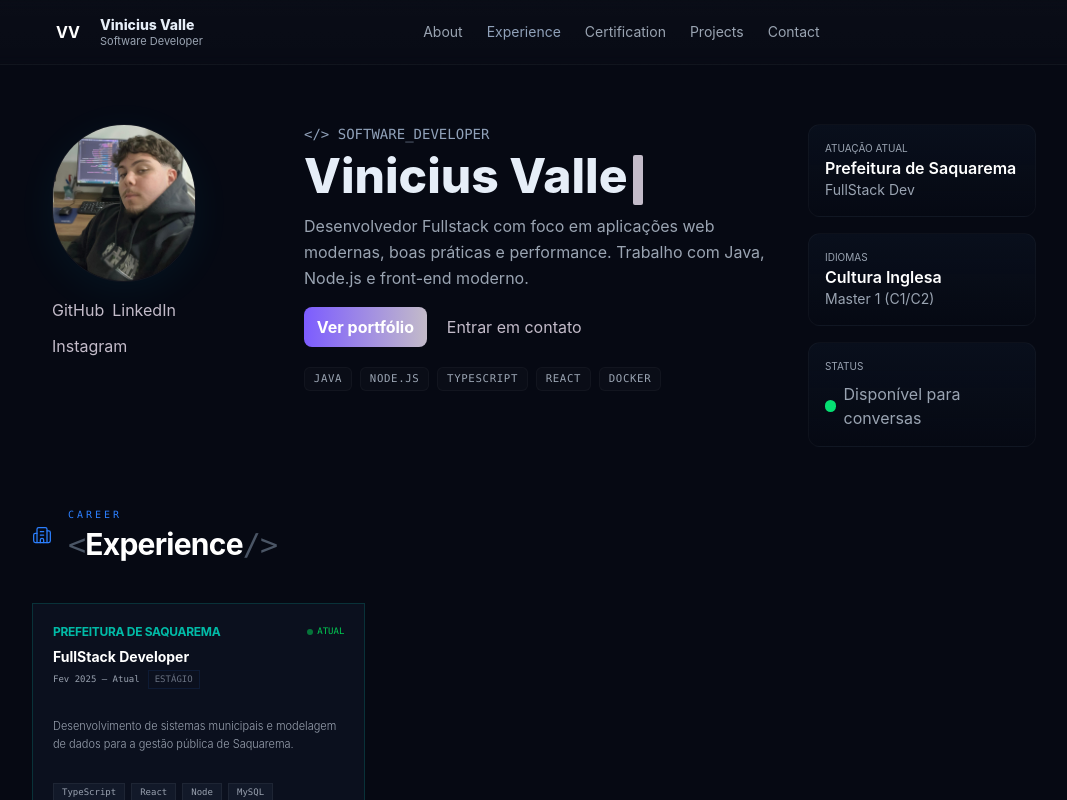
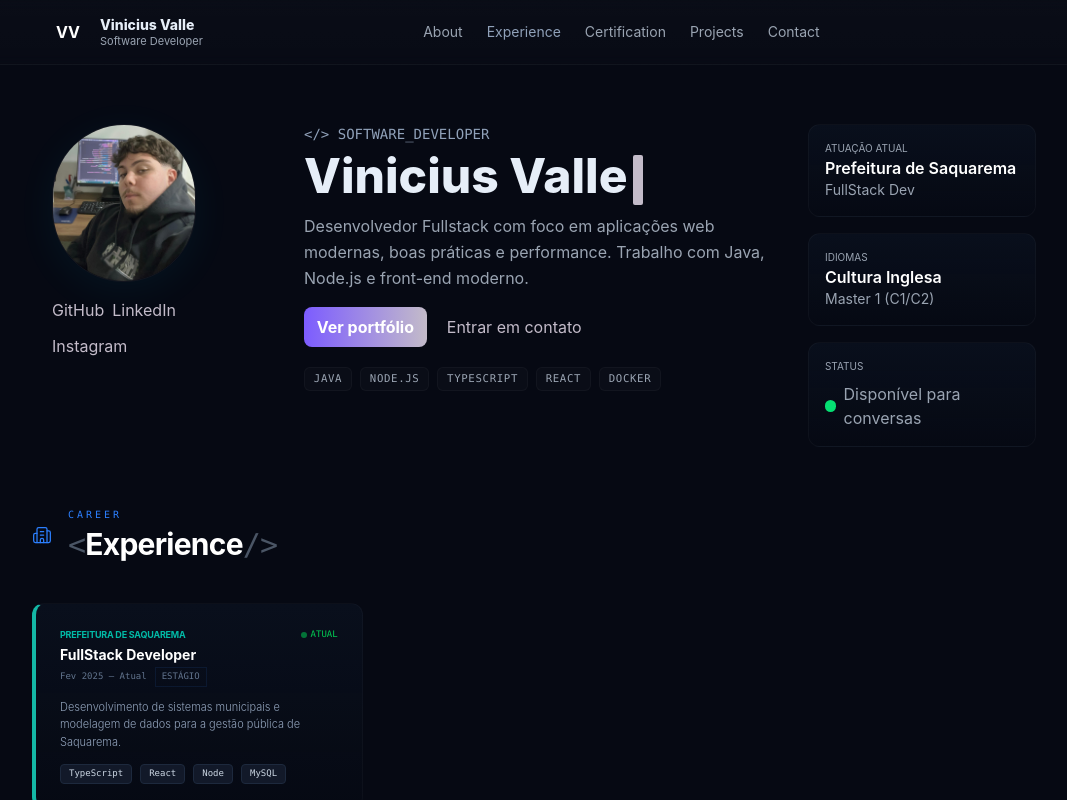
Before and after one commit to viniciusvalledev/Portfolio-ViniciusDoValle, a React (Vite) app: page / in a window 1280 px wide. Both pictures are taken after a click on the button "Experience". Shown: the whole page, without its empty margins (96-1163 px from the left). Built offline with nearby package versions, Linux system fonts and the light colour scheme.

Commit message:
fix: now the new design is ready

```diff
--- a/src/components/tabs/Experience.tsx
+++ b/src/components/tabs/Experience.tsx
@@ -1,5 +1,6 @@
 import React from 'react';
-import { Building2 } from 'lucide-react'; // Certifique-se de ter o lucide-react instalado
+import { Building2 } from 'lucide-react';
+import { Card } from '../UI/card';
 
 interface ExperienceItem {
   company: string;
@@ -10,7 +11,6 @@ interface ExperienceItem {
   description: string;
   tags: string[];
   current?: boolean;
-  cardClass?: string;
 }
 
 export const Experience: React.FC = () => {
@@ -23,15 +23,12 @@ export const Experience: React.FC = () => {
       type: "Estágio",
       description: "Desenvolvimento de sistemas municipais e modelagem de dados para a gestão pública de Saquarema.",
       tags: ["TypeScript", "React", "Node", "MySQL"],
-      current: true,
-      cardClass: "border-teal-500/20 hover:border-teal-500/40"
+      current: true
     },
   ];
 
   return (
     <div id="experience" className="py-4 animate-fade-in">
-      <div>
-        {/* Section header */}
       <div className="flex items-center gap-4 mb-10">
         <Building2 className="text-blue-500 w-5 h-5" strokeWidth={1.5} />
         <div>
@@ -44,17 +41,16 @@ export const Experience: React.FC = () => {
         </div>
       </div>
 
-        {/* Grid de Cards Estilo Bento */}
-        <div className="grid grid-cols-1 md:grid-cols-2 lg:grid-cols-3 gap-3 lg:auto-rows-[220px]">
+      <div className="grid grid-cols-1 md:grid-cols-2 lg:grid-cols-3 gap-4">
         {experiences.map((exp, i) => (
-            <div
+          <Card
             key={i}
-              className={`bg-[#0b101e] border p-5 flex flex-col justify-between transition-all duration-300 group hover:-translate-y-1 ${exp.cardClass}`}
+            className="h-full flex flex-col justify-between"
+            borderColor={exp.current ? "#14b8a6" : "#334155"}
           >
-              {/* Topo do Card */}
             <div>
-                <div className="flex items-center justify-between gap-2 mb-2">
-                  <span className={`text-xs font-bold tracking-tight uppercase ${exp.companyColor}`}>
+              <div className="flex items-center justify-between gap-2 mb-1">
+                <span className={`text-[9px] font-bold uppercase tracking-tight ${exp.companyColor}`}>
                   {exp.company}
                 </span>
                 {exp.current && (
@@ -70,32 +66,29 @@ export const Experience: React.FC = () => {
               </h3>
 
               <div className="flex items-center gap-2">
-                  <span className="font-mono text-[9px] text-gray-400">{exp.period}</span>
-                  <span className="font-mono text-[9px] px-1.5 py-0.5 border border-blue-500/10 text-gray-500 uppercase">
+                <span className="font-mono text-[9px] text-slate-500">{exp.period}</span>
+                <span className="font-mono text-[9px] px-1.5 py-0.5 border border-blue-500/10 text-slate-500 uppercase">
                   {exp.type}
                 </span>
               </div>
             </div>
 
-              {/* Descrição Central */}
-              <p className="text-[11px] text-gray-400 line-clamp-3 font-light leading-relaxed my-2">
+            <p className="text-[11px] text-slate-400 line-clamp-3 font-light leading-relaxed my-3">
               {exp.description}
             </p>
 
-              {/* Tags/Tecnologias no Rodapé */}
-              <div className="flex flex-wrap gap-1.5">
+            <div className="flex flex-wrap gap-2">
               {exp.tags.map((tag) => (
                 <span
                   key={tag}
-                    className="font-mono text-[9px] px-2 py-0.5 bg-[#121929] border border-white/5 text-gray-400 group-hover:border-blue-500/20 transition-colors"
+                  className="bg-[#121929] border border-slate-800 text-slate-300 px-2 py-0.5 rounded text-[9px] font-mono"
                 >
                   {tag}
                 </span>
               ))}
             </div>
-            </div>
+          </Card>
         ))}
-        </div>
       </div>
     </div>
   );
```
Lines whose indentation alone changed are shown as unchanged.
